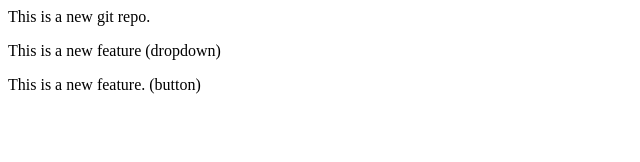
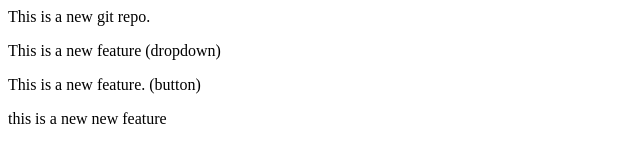
Before and after one commit to runaway1717/LocalRepo, a plain HTML site: page index.html in a window 1280 px wide. Shown: the whole page, without its empty margins (0-640 px from the left). Drawn offline with Linux system fonts and the light colour scheme.

Commit message:
new new feature

```diff
--- a/index.html
+++ b/index.html
@@ -1,3 +1,4 @@
 <p>This is a new git repo.</p>
 <p>This is a new feature (dropdown)</p>
 <p>This is a new feature. (button)</p>
+<p> this is a new new feature </p>
```
